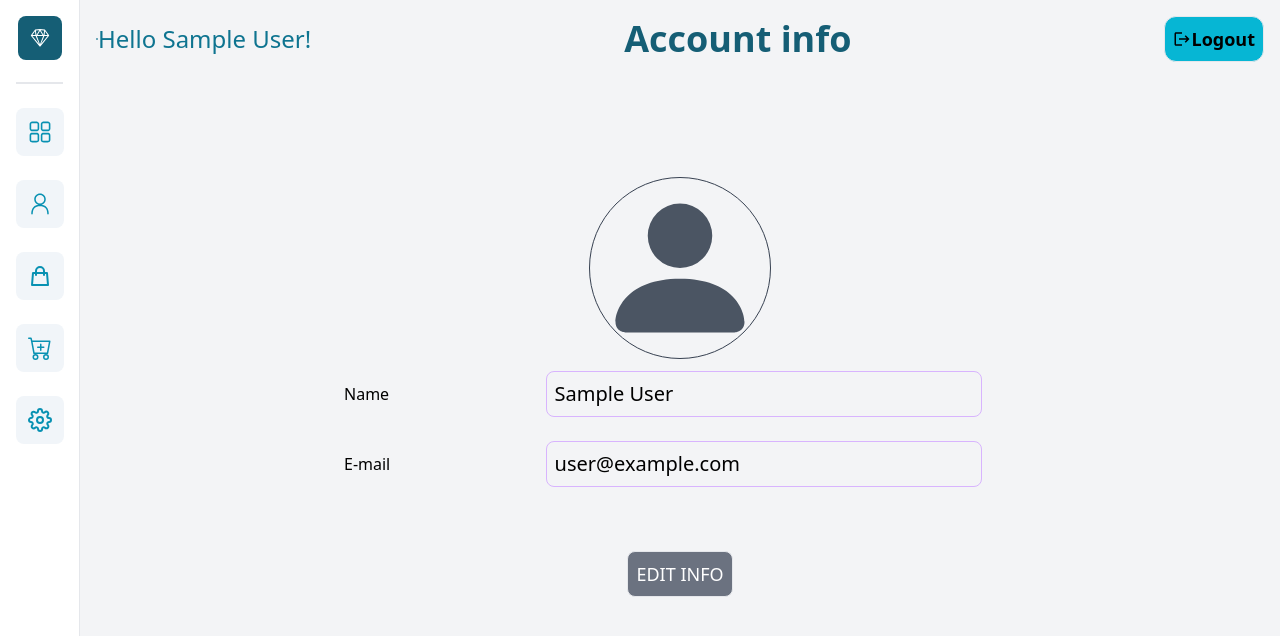
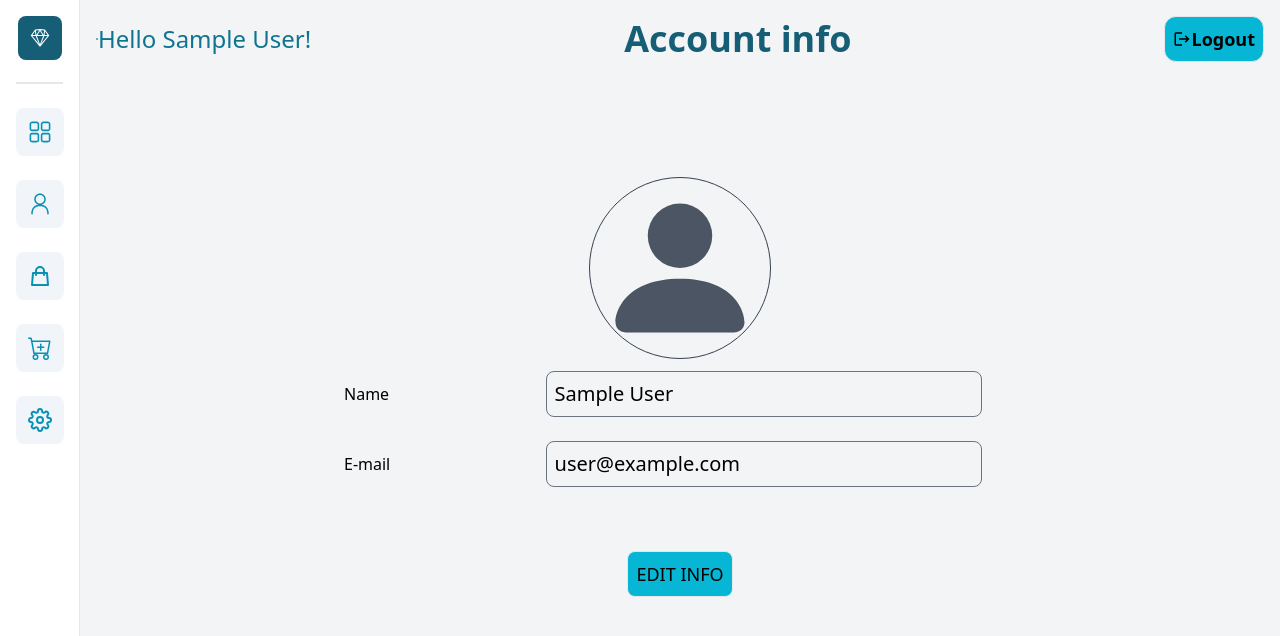
Before and after one commit to ConstantinHuidu/nextJS-Tailwind-dashboard, a Next.js app: page /accountInfo in a window 1280 px wide. Shown: the top 636 px of the page. Built offline with nearby package versions, Linux system fonts and the light colour scheme; no server answers; sample sign-in values are in the browser's storage.

Commit message:
color chnages on the accountSettings

```diff
--- a/components/acountSettings/AccountSettings.jsx
+++ b/components/acountSettings/AccountSettings.jsx
@@ -85,7 +85,7 @@ const AccountSettings = () => {
 
           <p
             id="name"
-            className="border border-purple-300 rounded-lg text-xl p-2 mx-auto w-[65%] "
+            className="border border-gray-500 rounded-lg text-xl p-2 mx-auto w-[65%] "
           >
             {session?.user?.name || ""}
           </p>
@@ -97,7 +97,7 @@ const AccountSettings = () => {
           </label>
           <p
             id="name"
-            className="border border-purple-300 rounded-lg text-xl p-2 mx-auto w-[65%] "
+            className="border border-gray-500 rounded-lg text-xl p-2 mx-auto w-[65%] "
           >
             {session?.user?.email || ""}
           </p>
@@ -110,7 +110,7 @@ const AccountSettings = () => {
         )}
 
         <button
-          className="text-lg text-white border rounded-lg p-2 mt-10 bg-gray-500 hover:bg-gray-600 hover:text-white disabled:opacity-50 disabled:hover:text-white disabled:hover:bg-gray-500 "
+          className="text-lg text-black border rounded-lg p-2 mt-10 bg-cyan-500 hover:bg-cyan-700 hover:text-white disabled:opacity-50 disabled:hover:text-white disabled:hover:bg-gray-500 "
           onClick={() => setShowModal(true)}
         >
           EDIT INFO
```
